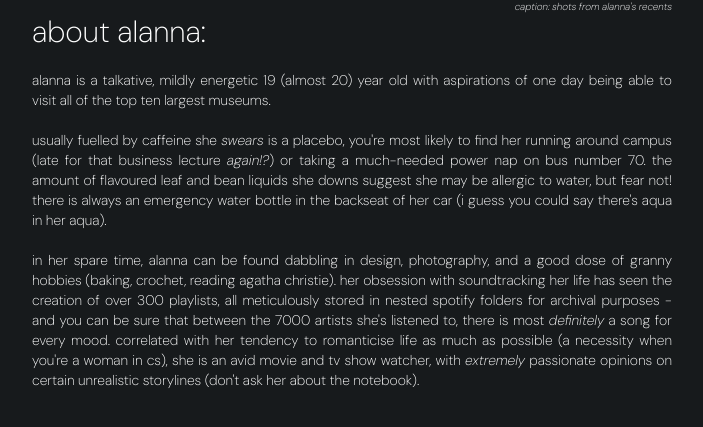
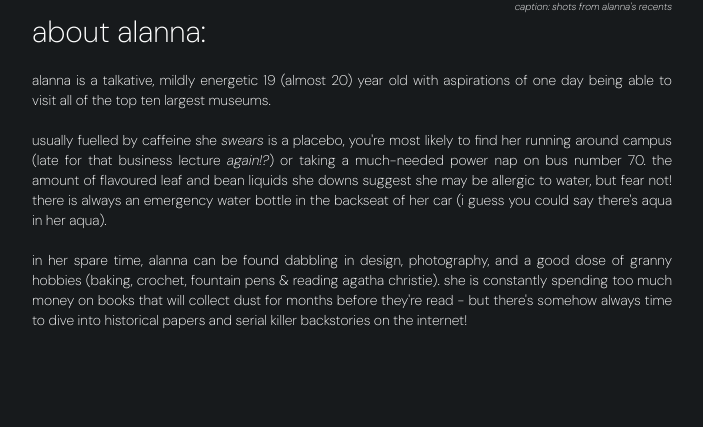
Before and after one commit to alannasantoso/website, a React (Vite) app in the folder alannasantoso/: page /about in a window 1280 px wide. Shown: the part 497-924 px from the top of the page, without its empty margins (288-991 px from the left). Built offline with nearby package versions, Linux system fonts and the light colour scheme.

Commit message:
update: updated about me

```diff
--- a/alannasantoso/src/pages/About.tsx
+++ b/alannasantoso/src/pages/About.tsx
@@ -72,12 +72,8 @@ export default function About() {
             <br />
             <br />
             in her spare time, alanna can be found dabbling in design, photography, and a good dose of granny hobbies
-            (baking, crochet, reading agatha christie). her obsession with soundtracking her life has
-            seen the creation of over 300 playlists,
-            all meticulously stored in nested spotify folders for archival purposes - and you can be sure that between the 7000 artists she's listened to,
-            there is most <em>definitely</em> a song for every mood. correlated with her tendency to romanticise life as much as possible (a necessity
-            when you're a woman in cs), she is an avid movie and tv show watcher, with <em>extremely</em> passionate opinions on certain unrealistic storylines
-            (don't ask her about the notebook).
+            (baking, crochet, fountain pens & reading agatha christie). she is constantly spending too much money on books that will collect dust for months
+            before they're read - but there's somehow always time to dive into historical papers and serial killer backstories on the internet!
             <br/>
           </p>
         </div>
```
